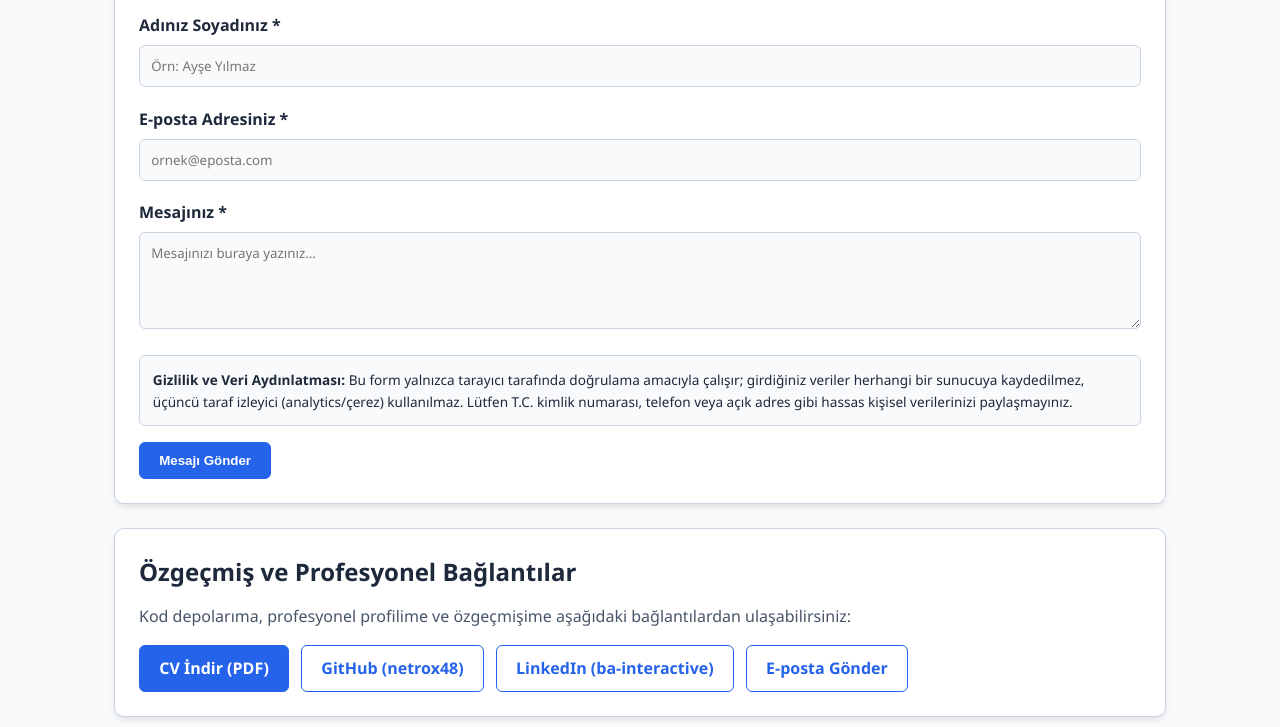
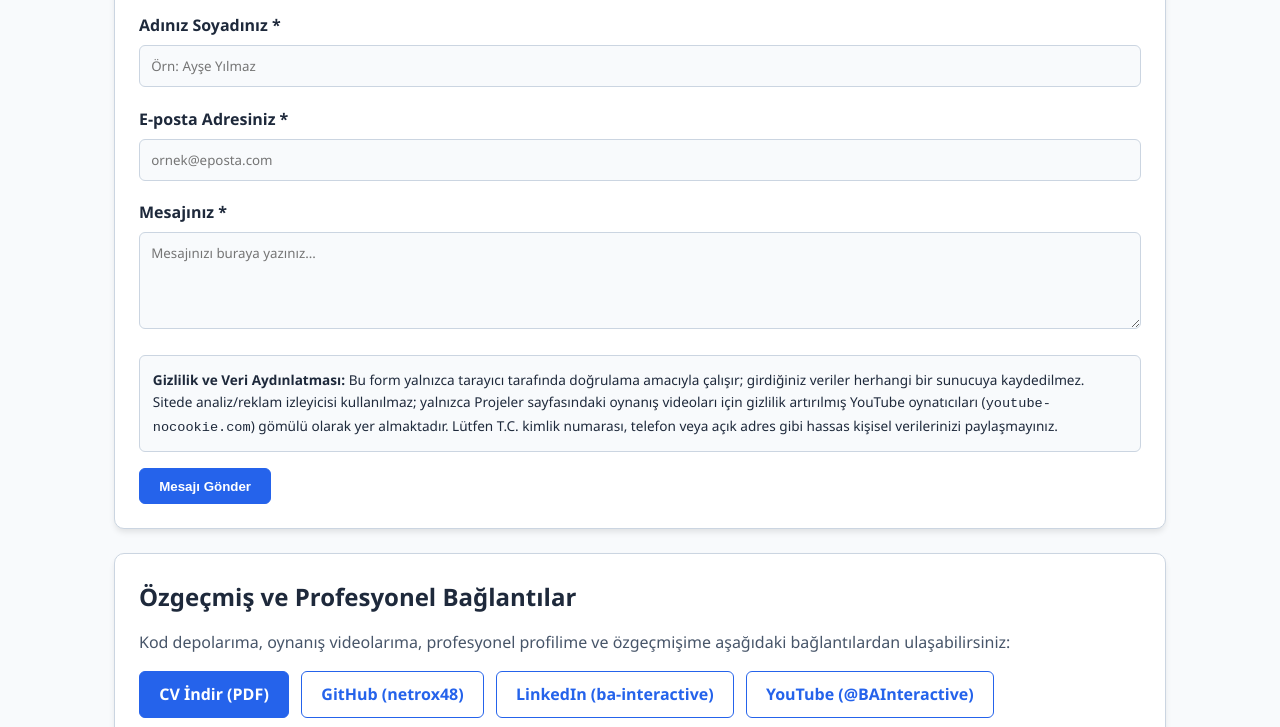
Before and after one commit to netrox48/Berat-Portfolyo, a plain HTML site: page iletisim.html in a window 1280 px wide. Shown: the part 203-930 px from the top of the page. Drawn offline with Linux system fonts and the light colour scheme.

Commit message:
youtube linki eklendi

```diff
--- a/iletisim.html
+++ b/iletisim.html
@@ -45,7 +45,7 @@
                 </div>
 
                 <div class="privacy-note">
-                    <strong>Gizlilik ve Veri Aydınlatması:</strong> Bu form yalnızca tarayıcı tarafında doğrulama amacıyla çalışır; girdiğiniz veriler herhangi bir sunucuya kaydedilmez, üçüncü taraf izleyici (analytics/çerez) kullanılmaz. Lütfen T.C. kimlik numarası, telefon veya açık adres gibi hassas kişisel verilerinizi paylaşmayınız.
+                    <strong>Gizlilik ve Veri Aydınlatması:</strong> Bu form yalnızca tarayıcı tarafında doğrulama amacıyla çalışır; girdiğiniz veriler herhangi bir sunucuya kaydedilmez. Sitede analiz/reklam izleyicisi kullanılmaz; yalnızca Projeler sayfasındaki oynanış videoları için gizlilik artırılmış YouTube oynatıcıları (<code>youtube-nocookie.com</code>) gömülü olarak yer almaktadır. Lütfen T.C. kimlik numarası, telefon veya açık adres gibi hassas kişisel verilerinizi paylaşmayınız.
                 </div>
 
                 <button type="submit" class="btn">Mesajı Gönder</button>
@@ -55,11 +55,12 @@
 
         <section class="card" aria-labelledby="social-title">
             <h2 id="social-title">Özgeçmiş ve Profesyonel Bağlantılar</h2>
-            <p>Kod depolarıma, profesyonel profilime ve özgeçmişime aşağıdaki bağlantılardan ulaşabilirsiniz:</p>
+            <p>Kod depolarıma, oynanış videolarıma, profesyonel profilime ve özgeçmişime aşağıdaki bağlantılardan ulaşabilirsiniz:</p>
             <div class="hero-actions">
                 <a href="Berat_Akca_CV.pdf" target="_blank" rel="noopener noreferrer" class="btn">CV İndir (PDF)</a>
                 <a href="https://github.com/netrox48" target="_blank" rel="noopener noreferrer" class="btn btn-outline">GitHub (netrox48)</a>
                 <a href="https://www.linkedin.com/in/ba-interactive/" target="_blank" rel="noopener noreferrer" class="btn btn-outline">LinkedIn (ba-interactive)</a>
+                <a href="https://www.youtube.com/@BAInteractive" target="_blank" rel="noopener noreferrer" class="btn btn-outline">YouTube (@BAInteractive)</a>
                 <a href="mailto:akcaberat48@gmail.com" class="btn btn-outline">E-posta Gönder</a>
             </div>
         </section>
```
Also changed, not shown: index.html (+1 -0 lines), 1 other file.
